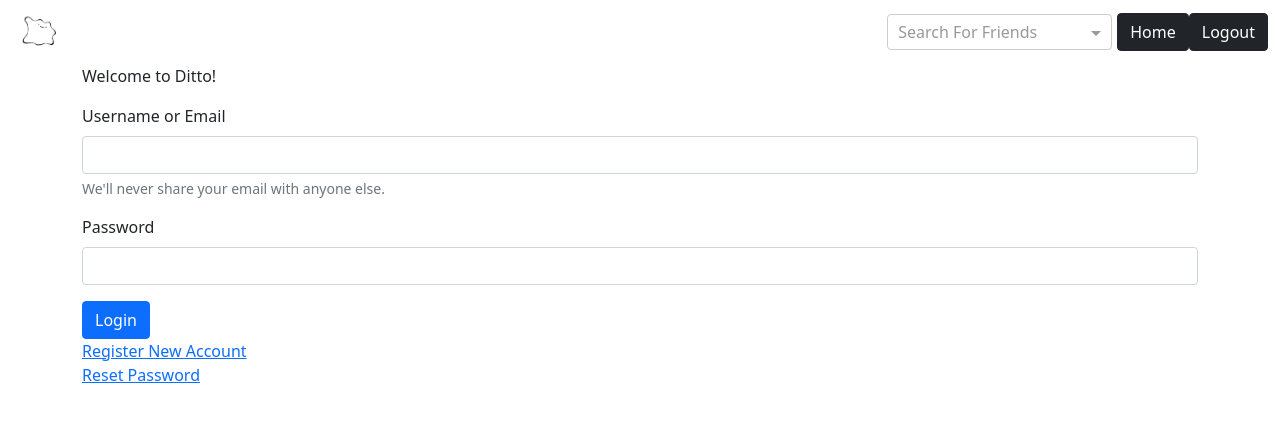
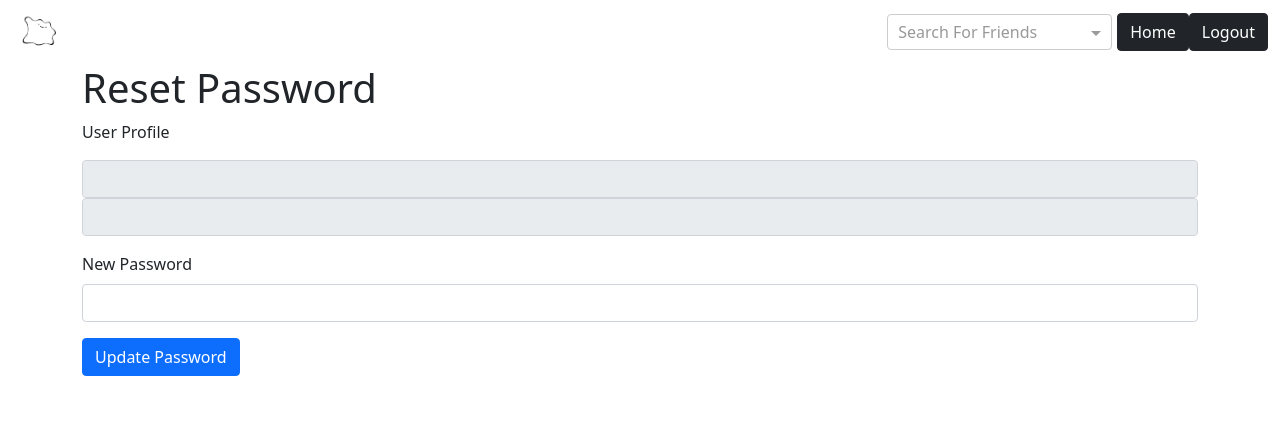
Before and after one commit to jhbnsn4/DittoSM, an Angular app in the folder project3 - Angular/: page /reset/1 in a window 1280 px wide. Before the commit this address led to /login. Shown: the top 422 px of the page. Built offline with nearby package versions, Linux system fonts and the light colour scheme; no server answers.

Commit message:
10/30 added reset password functionality

```diff
--- a/project3 - Angular/src/app/app-routing.module.ts
+++ b/project3 - Angular/src/app/app-routing.module.ts
@@ -15,7 +15,7 @@ const routes: Routes = [
       {path: 'global', component: GlobalFeedComponent},
       {path: 'post', component: PostsComponent},
       {path: 'passlanding', component: PasswordLandingComponent},
-      {path: 'reset', component: PasswordResetComponent},
+      {path: 'reset/:id', component: PasswordResetComponent},
       {path: '**', redirectTo: 'login'}
 
 ];
--- a/project3 - Angular/src/app/components/login/login.component.ts
+++ b/project3 - Angular/src/app/components/login/login.component.ts
@@ -54,6 +54,7 @@ export class LoginComponent implements OnInit {
 
     this.myAjax.loginRequest(this.userAccount).subscribe(data => {
       console.log(data)
+      console.log(this.userAccount)
       if(data.message==="Unsuccessfull login"){
         this.myRouter.navigate(['/login']);
         this.loginName=""
--- a/project3 - Angular/src/app/components/password-landing/password-landing.component.ts
+++ b/project3 - Angular/src/app/components/password-landing/password-landing.component.ts
@@ -31,8 +31,8 @@ export class PasswordLandingComponent implements OnInit {
         this.emailFailed = true;
 
       } else{
-        // this.myRouter.navigate(['/profile']);
         this.emailFailed = false;
+        this.myRouter.navigate(['/login']);
       }
     })
 
--- a/project3 - Angular/src/app/components/password-reset/password-reset.component.html
+++ b/project3 - Angular/src/app/components/password-reset/password-reset.component.html
@@ -1 +1,19 @@
-<p>Reset Password</p>
+<h1>Reset Password</h1>
+
+<form>
+    <p>User Profile</p>
+    <div class="mb-3">
+        <input type="text" class="form-control" [(ngModel)]="targetUser.firstName" name="firstNameInput" disabled>
+        <input type="text" class="form-control" [(ngModel)]="targetUser.lastName" name="lastNameInput" disabled>
+    </div>
+    <div class="mb-3">
+        <label for="newPasswordInput" class="form-label">New Password</label>
+        <input type="text" class="form-control" [(ngModel)]="targetUser.password" name="newPasswordInput">
+    </div>
+    <div class="mb-3">
+        <button class="btn btn-primary" (click)="onClickUpdatePassword()">Update Password</button>
+    </div>
+
+</form>
+
+<app-feed [userid]="targetId"></app-feed>
--- a/project3 - Angular/src/app/components/password-reset/password-reset.component.ts
+++ b/project3 - Angular/src/app/components/password-reset/password-reset.component.ts
@@ -1,4 +1,9 @@
 import { Component, OnInit } from '@angular/core';
+import { Router,  ActivatedRoute, ParamMap } from '@angular/router';
+import { Observable } from 'rxjs';
+import { IMyCustomMessage } from 'src/app/models/mycustommessage';
+import { IUserAccount } from 'src/app/models/useraccount';
+import { UserService } from 'src/app/services/user.service';
 
 @Component({
   selector: 'app-password-reset',
@@ -7,9 +12,77 @@ import { Component, OnInit } from '@angular/core';
 })
 export class PasswordResetComponent implements OnInit {
 
-  constructor() { }
+  targetId: number = 0;
+
+  public targetUser: IUserAccount = {
+    userId: 0,
+    firstName: '',
+    lastName: '',
+    birthday: '',
+    statusText: '',
+    profilePicture: { imageId: 0, imageFile: '', postFK: null, profileFK: null },
+    username: '',
+    password: '',
+    userEmail: '',
+    postList: [],
+    dittoFollowerList: [],
+    dittoFollowingList: []
+  };
+
+
+  constructor(private userService: UserService, private route: ActivatedRoute, private myRouter: Router) { }
 
   ngOnInit(): void {
+    this.targetId = parseInt(this.route.snapshot.paramMap.get('id'));
+
+    this.retrieveUserInformation();
+  }
+
+  /////////// GETTERS & SETTERS
+  get firstName() {
+    return this.targetUser ? this.targetUser?.firstName : "Something went wrong. Cannot find user.";
+  }
+  set firstName(firstName: string) {
+    this.targetUser.firstName = firstName;
+  }
+  get lastName() {
+    return this.targetUser?.lastName;
+  }
+  set lastName(lastName: string) {
+    this.targetUser.lastName = lastName;
+  }
+
+  //////////// OTHER METHODS
+
+  // Retrieve user from database server
+  retrieveUserInformation() {
+    // Retrieve by id if we were given one
+    console.log('checkpoint 1', this.targetId)
+    if (this.targetId) {
+      let response = this.userService.getUserById(this.targetId).subscribe(
+        (data: IUserAccount) => {
+          this.targetUser = data;
+          // ok to get user info
+        }
+        );
+        console.log('in out IF');
+    }
+
+  }
+
+  onClickUpdatePassword() {
+
+    // Update our user
+    let response = this.userService.updatePassword(this.targetUser as IUserAccount).subscribe(
+      (data: IMyCustomMessage) => {
+        console.log(data)
+        if(data.message==="Password Succefully Updated"){
+          console.log(this.targetUser)
+          // this.myRouter.navigate(['/login']);
+        }
+      }
+    );
+
   }
 
 }
--- a/project3 - Angular/src/app/components/user-profile/user-profile.component.ts
+++ b/project3 - Angular/src/app/components/user-profile/user-profile.component.ts
@@ -1,6 +1,7 @@
 import { ValueConverter } from '@angular/compiler/src/render3/view/template';
 import { Component, OnInit, Input } from '@angular/core';
 import { IImageMap } from 'src/app/models/imagemap';
+import { IMyCustomMessage } from 'src/app/models/mycustommessage';
 import { IUserAccount } from 'src/app/models/useraccount';
 import { IUserAccountPackaged } from 'src/app/models/useraccount.packaged';
 import { UserService } from 'src/app/services/user.service';
@@ -110,7 +111,7 @@ export class UserProfileComponent implements OnInit {
 
     // Update our user
     let response = this.userService.updateUser(this.targetUser as IUserAccount).subscribe(
-      (data: string) => {
+      (data: IMyCustomMessage) => {
       }
     );
   }
--- a/project3 - Angular/src/app/services/user.service.ts
+++ b/project3 - Angular/src/app/services/user.service.ts
@@ -51,11 +51,21 @@ this.messageSource.next(message)
   }
 
   // UPDATE USER
-  updateUser(user: IUserAccountPackaged): Observable<string> {
+  updateUser(user: IUserAccountPackaged): Observable<IMyCustomMessage> {
     console.log("updating user: " + user.firstName);
     const httpPost = {withCredentials: true, 'Content-Type': 'application/json'}
 
-    return this.myHttpCli.put<string>(`${this.url}/users/updateUser`,
+    return this.myHttpCli.put<IMyCustomMessage>(`${this.url}/users/updateUser`,
+      user, httpPost);
+
+  }
+
+  //UPDATE PASSWORD
+  updatePassword(user: IUserAccount): Observable<IMyCustomMessage> {
+    console.log("updating user: " + user.firstName);
+    const httpPost = {withCredentials: true, 'Content-Type': 'application/json'}
+
+    return this.myHttpCli.put<IMyCustomMessage>(`${this.url}/users/updateUserPassword`,
       user, httpPost);
   }
 
```
Also changed, not shown: 2 other files (tests, documents, lock files or other folders).
